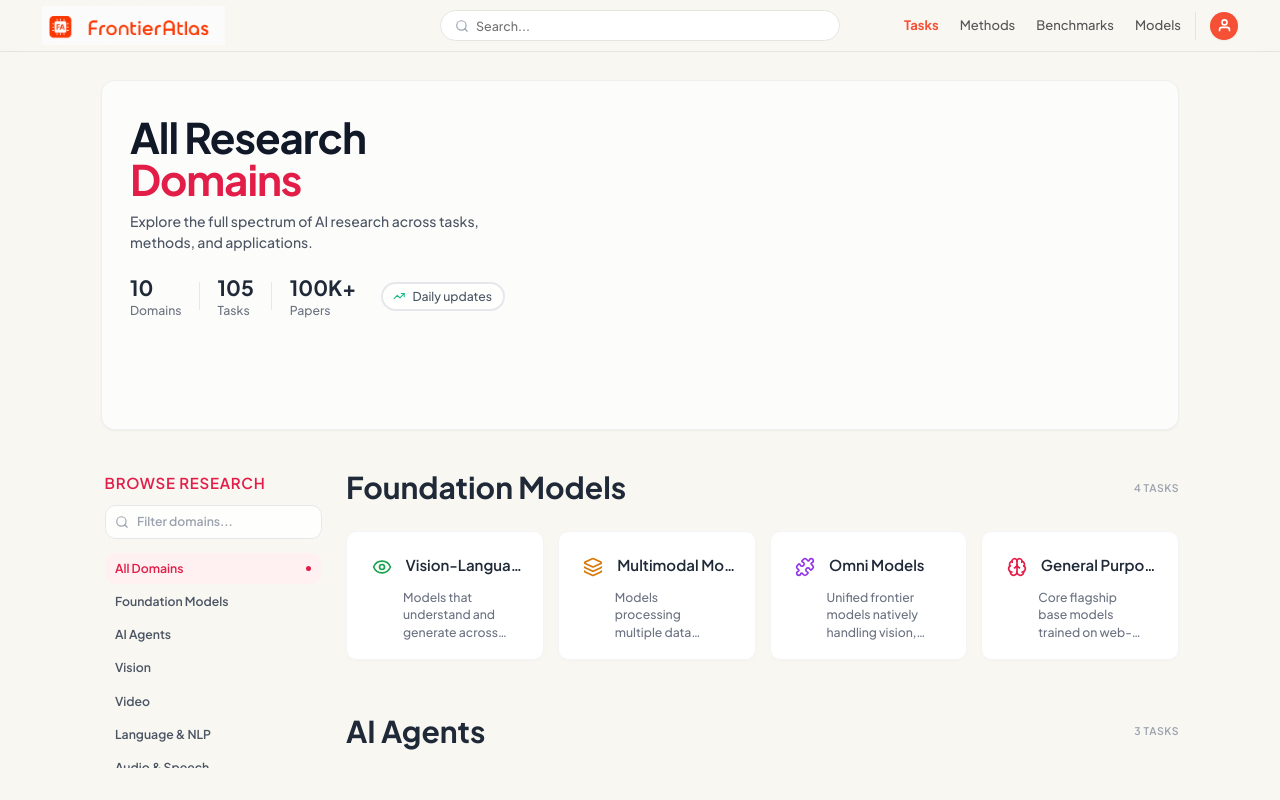
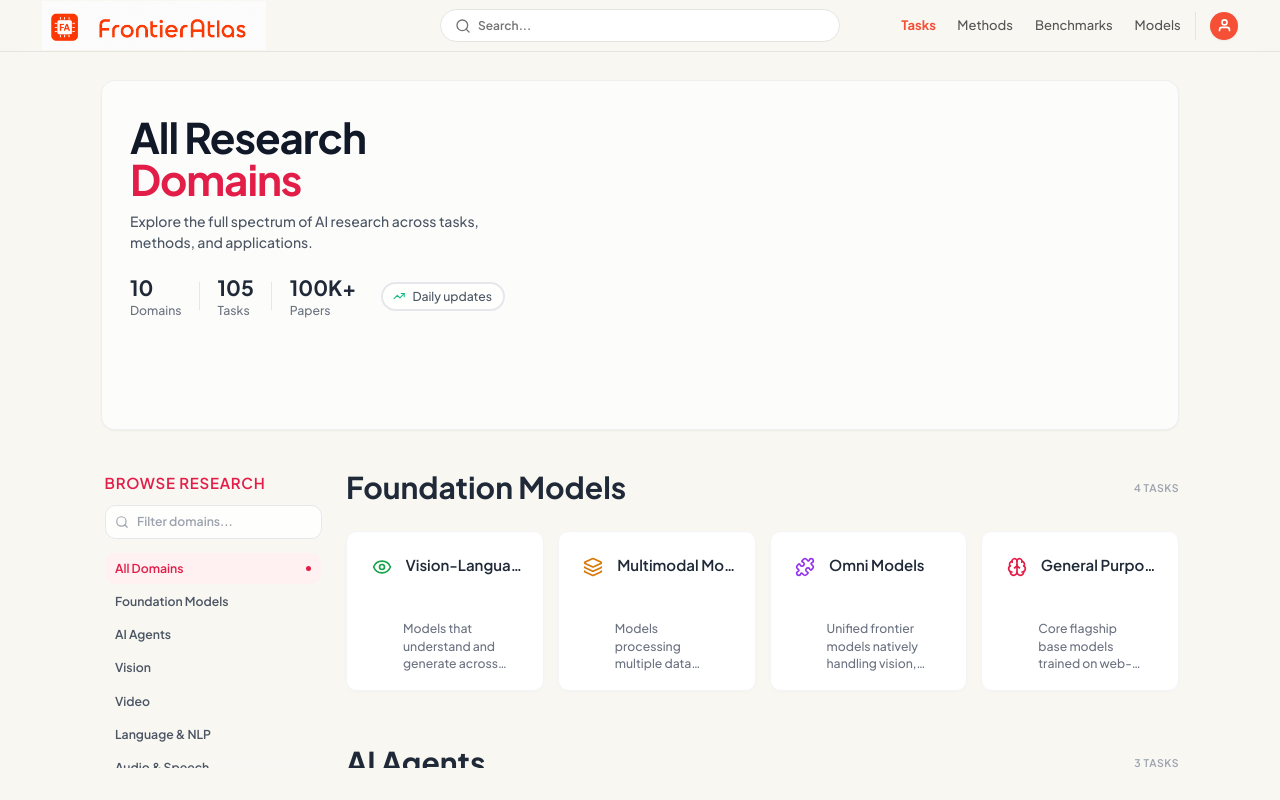
Before and after one commit to Deepak-Solanki04/Frontier_Atlas, a Next.js app: page /tasks in a window 1280 px wide. Built offline with nearby package versions, Linux system fonts and the light colour scheme.

Commit message:
feat: pixel-perfect alignment of top navigation logo and search bar with task page reference, uniform min-h-[160px] box dimensions across models page

```diff
--- a/app/tasks/page.tsx
+++ b/app/tasks/page.tsx
@@ -257,7 +257,7 @@ export default function TasksPage() {
                           <Link
                             key={task.name}
                             href={`/models?capability=${encodeURIComponent(task.name)}`}
-                            className="bg-white p-5 rounded-xl shadow-[0_2px_8px_-4px_rgba(0,0,0,0.05)] border border-gray-100 hover:shadow-md transition-shadow group cursor-pointer no-underline block"
+                            className="bg-white p-5 rounded-xl shadow-[0_2px_8px_-4px_rgba(0,0,0,0.05)] border border-gray-100 hover:shadow-md transition-shadow group cursor-pointer no-underline block min-h-[160px] flex flex-col justify-between"
                           >
                             <div className="flex items-center gap-2">
                               <div className="flex-shrink-0 p-2 rounded-lg group-hover:scale-150 transition-transform flex items-center justify-center">
--- a/components/Header.tsx
+++ b/components/Header.tsx
@@ -3,28 +3,45 @@
 import React, { useState } from 'react';
 import Link from 'next/link';
 import { usePathname } from 'next/navigation';
-import { Search } from 'lucide-react';
 
 export default function Header() {
   const pathname = usePathname() || '/';
   const [searchQuery, setSearchQuery] = useState('');
+  const [mobileMenuOpen, setMobileMenuOpen] = useState(false);
 
   return (
     <nav className="font-sans sticky top-0 h-[56px] xl:h-[52px] w-full bg-[#F8F7F2]/80 backdrop-blur-md border-b border-[#E5E5E0] flex items-center justify-between px-4 md:px-8 xl:px-12 gap-3 xl:gap-4 shrink-0 z-50 transition-all duration-300">
-      {/* Left Logo */}
+      {/* Exact Left Logo Container from tasks_full.html */}
       <div className="flex items-center gap-1 xl:gap-0 xl:w-[240px] shrink-0">
-        <Link href="/" className="flex items-center justify-center xl:justify-start cursor-pointer w-[160px] sm:w-[200px] xl:w-[240px] h-12 xl:h-14 no-underline">
+        <button
+          aria-label="Open menu"
+          aria-expanded={mobileMenuOpen}
+          onClick={() => setMobileMenuOpen(!mobileMenuOpen)}
+          className="xl:hidden w-10 h-10 flex items-center justify-center rounded-md hover:bg-[#EBEBE6] transition-colors cursor-pointer"
+        >
+          <svg width="20" height="20" viewBox="0 0 24 24" fill="none" stroke="#111111" strokeWidth="2" strokeLinecap="round">
+            <line x1="4" y1="6" x2="20" y2="6"></line>
+            <line x1="4" y1="12" x2="20" y2="12"></line>
+            <line x1="4" y1="18" x2="20" y2="18"></line>
+          </svg>
+        </button>
+        <Link
+          href="/"
+          className="flex items-center justify-center xl:justify-start cursor-pointer absolute left-1/2 -translate-x-1/2 xl:relative xl:left-auto xl:-translate-x-0 w-[160px] sm:w-[200px] xl:w-[240px] h-12 xl:h-14 no-underline"
+        >
           <img
             alt="Frontier Atlas"
             src="/logo.png"
-            className="object-contain object-center xl:object-left h-full w-auto max-h-[40px]"
+            className="object-contain object-center xl:object-left"
+            style={{ position: 'absolute', height: '100%', width: '100%', left: 0, top: 0, right: 0, bottom: 0 }}
           />
         </Link>
       </div>
 
-      {/* Center Search Input */}
+      {/* Exact Center Search Input from tasks_full.html */}
       <div className="hidden lg:flex absolute left-1/2 -translate-x-1/2 items-center justify-center w-[240px] xl:w-[400px]">
-        <div className="w-full">
+        <div className="w-full" style={{ opacity: 1, transform: 'none' }}>
+          <div className="relative w-full max-w-[400px]">
             <form
               onSubmit={(e) => {
                 e.preventDefault();
@@ -32,27 +49,33 @@ export default function Header() {
                   window.location.href = `/models?search=${encodeURIComponent(searchQuery.trim())}`;
                 }
               }}
-            className="relative flex items-center px-3 md:px-4 bg-white border border-[#E5E5E0] focus-within:border-[#DCDCD7] focus-within:shadow-[0_4px_20px_rgb(0,0,0,0.08)] transition-all rounded-[20px] h-9 w-full max-w-[400px]"
+              className="relative flex items-center px-3 md:px-4 bg-white border border-[#E5E5E0] focus-within:border-[#DCDCD7] focus-within:shadow-[0_4px_20px_rgb(0,0,0,0.08)] transition-all rounded-[20px]"
             >
               <div className="flex items-center text-[#737373] mr-2 shrink-0">
-              <Search className="h-4 w-4 text-gray-400" />
+                <svg xmlns="http://www.w3.org/2000/svg" width="16" height="16" viewBox="0 0 24 24" fill="none" stroke="currentColor" strokeWidth="2" strokeLinecap="round" strokeLinejoin="round" className="lucide lucide-search">
+                  <circle cx="11" cy="11" r="8"></circle>
+                  <path d="m21 21-4.3-4.3"></path>
+                </svg>
               </div>
               <input
                 type="text"
                 placeholder="Search..."
+                className="bg-transparent outline-none flex-1 text-[#111111] placeholder:text-[#737373] min-w-0 pr-10 h-9 text-[12px]"
+                aria-label="Search"
                 value={searchQuery}
                 onChange={(e) => setSearchQuery(e.target.value)}
-              className="bg-transparent outline-none flex-1 text-[#111111] placeholder:text-[#737373] min-w-0 pr-4 h-full text-[12.5px] font-medium"
               />
             </form>
           </div>
         </div>
+      </div>
 
-      {/* Right Navigation Links */}
+      {/* Exact Right Navigation Links from tasks_full.html */}
       <div className="hidden lg:flex items-center gap-6 ml-auto">
         <Link
           href="/tasks"
-          className={`text-[13px] transition-colors no-underline text-center flex flex-col justify-center ${
+          data-text="Tasks"
+          className={`text-[13px] transition-colors no-underline before:content-[attr(data-text)] before:block before:font-bold before:h-0 before:overflow-hidden before:invisible before:select-none text-center flex flex-col justify-center ${
             pathname.startsWith('/tasks')
               ? 'text-[#F55036] font-bold'
               : 'text-[#555555] font-medium hover:text-[#F55036]'
@@ -62,7 +85,8 @@ export default function Header() {
         </Link>
         <Link
           href="/methods"
-          className={`text-[13px] transition-colors no-underline text-center flex flex-col justify-center ${
+          data-text="Methods"
+          className={`text-[13px] transition-colors no-underline before:content-[attr(data-text)] before:block before:font-bold before:h-0 before:overflow-hidden before:invisible before:select-none text-center flex flex-col justify-center ${
             pathname.startsWith('/methods')
               ? 'text-[#F55036] font-bold'
               : 'text-[#555555] font-medium hover:text-[#F55036]'
@@ -72,7 +96,8 @@ export default function Header() {
         </Link>
         <Link
           href="/benchmarks"
-          className={`text-[13px] transition-colors no-underline text-center flex flex-col justify-center ${
+          data-text="Benchmarks"
+          className={`text-[13px] transition-colors no-underline before:content-[attr(data-text)] before:block before:font-bold before:h-0 before:overflow-hidden before:invisible before:select-none text-center flex flex-col justify-center ${
             pathname.startsWith('/benchmarks')
               ? 'text-[#F55036] font-bold'
               : 'text-[#555555] font-medium hover:text-[#F55036]'
@@ -82,7 +107,8 @@ export default function Header() {
         </Link>
         <Link
           href="/models"
-          className={`text-[13px] transition-colors no-underline text-center flex flex-col justify-center ${
+          data-text="Models"
+          className={`text-[13px] transition-colors no-underline before:content-[attr(data-text)] before:block before:font-bold before:h-0 before:overflow-hidden before:invisible before:select-none text-center flex flex-col justify-center ${
             pathname.startsWith('/models')
               ? 'text-[#F55036] font-bold'
               : 'text-[#555555] font-medium hover:text-[#F55036]'
@@ -92,8 +118,16 @@ export default function Header() {
         </Link>
       </div>
 
-      {/* Profile / Avatar Button */}
-      <div className="flex items-center gap-4 border-l border-[#E5E5E0] pl-4 shrink-0">
+      {/* Exact Profile Button from tasks_full.html */}
+      <div className="hidden xl:flex items-center gap-4 border-l border-[#E5E5E0] pl-4 shrink-0">
+        <div className="w-8 h-8 rounded-full bg-[#F55036] flex items-center justify-center cursor-pointer hover:bg-[#E0462D] transition-colors shadow-sm hover:shadow-[0_0_0_3px_rgba(245,80,54,0.20)] hover:-translate-y-px active:scale-95">
+          <svg width="15" height="15" viewBox="0 0 24 24" fill="none" stroke="white" strokeWidth="2.5">
+            <path d="M20 21v-2a4 4 0 0 0-4-4H8a4 4 0 0 0-4 4v2"></path>
+            <circle cx="12" cy="7" r="4"></circle>
+          </svg>
+        </div>
+      </div>
+      <div className="flex xl:hidden items-center shrink-0">
         <div className="w-8 h-8 rounded-full bg-[#F55036] flex items-center justify-center cursor-pointer hover:bg-[#E0462D] transition-colors shadow-sm hover:shadow-[0_0_0_3px_rgba(245,80,54,0.20)] hover:-translate-y-px active:scale-95">
           <svg width="15" height="15" viewBox="0 0 24 24" fill="none" stroke="white" strokeWidth="2.5">
             <path d="M20 21v-2a4 4 0 0 0-4-4H8a4 4 0 0 0-4 4v2"></path>
```
Also changed, not shown: app/models/page.tsx (+8 -8 lines). Lines whose indentation alone changed are shown as unchanged.
